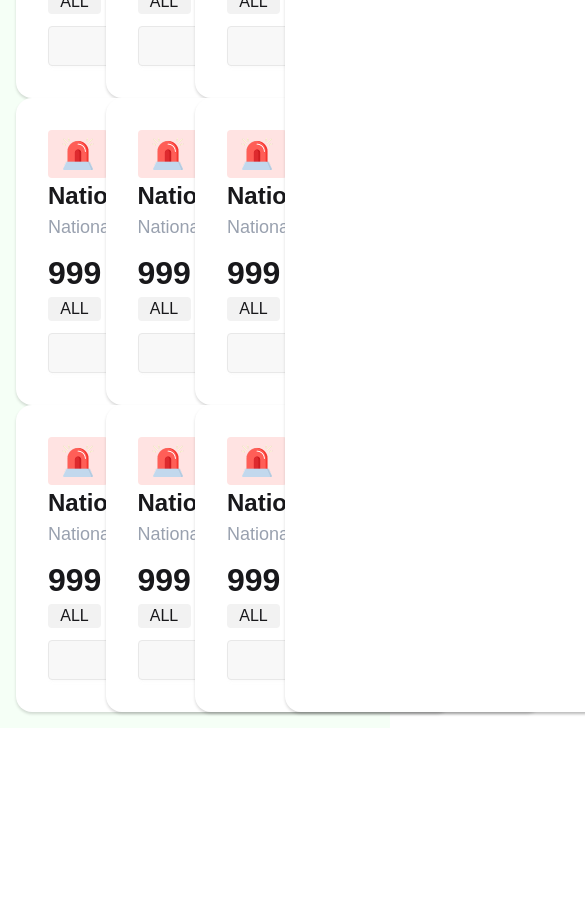
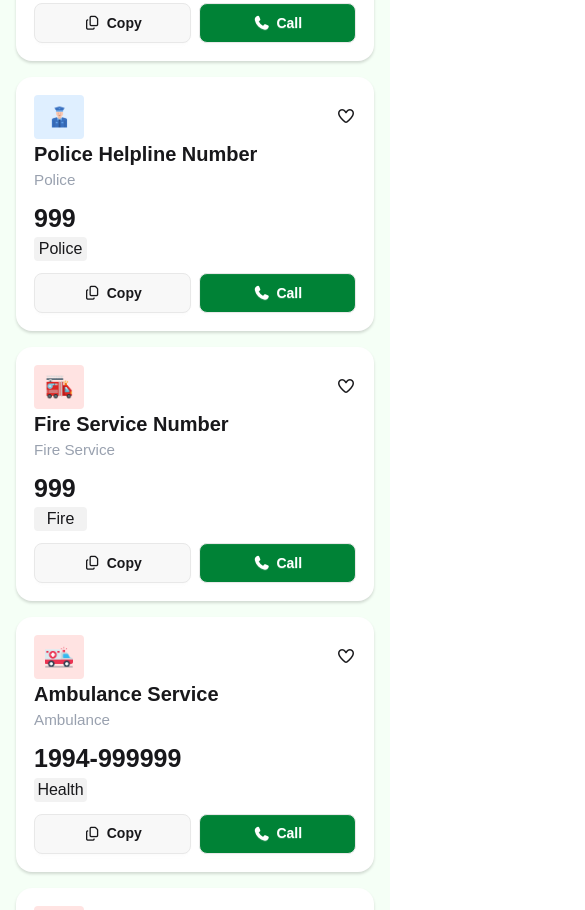
Before and after one commit to Rafi570/Emergency-Hotline, a plain HTML site: page index.html in a window 390 px wide. Shown: the part 532-1442 px from the top of the page, 585 px wide, since content can reach past the window. Before the commit the page ends 1260 px from the top, so only its background shows below. Drawn offline with nearby package versions, Linux system fonts and the light colour scheme; a web font is replaced by a local one.

Commit message:
main section compleate with responsive

```diff
--- a/index.html
+++ b/index.html
@@ -18,7 +18,7 @@
 
 <body class="hind-madurai-light">
     <header class="mt-2">
-        <nav class="max-w-[1920px] mx-auto flex justify-between">
+        <nav class="max-w-[1280px] mx-auto flex justify-between">
             <div class="flex gap-2 items-center justify-center">
                 <div><img class="w-[30px] md:w-[50px]" src="./assets/logo.png" alt=""></div>
                 <div>
@@ -53,215 +53,241 @@
                 Bangladesh</p>
         </section>
     </header>
-    <main>
+    <main class="">
         <!-- card section -->
         <section class="bg-[#f5fff6] ">
-            <div class="max-w-[1800px] mx-auto p-4">
-                <div class="card-container grid grid-cols-4">
-                    <div class="card w-[436px] bg-white shadow-[0_2px_3px_0_rgba(0,0,0,0.15)] p-[32px] rounded-[16px]">
+            <div class="max-w-[1280px] mx-auto px-4 pt-8">
+                <div class="card-container grid grid-cols-1 sm:grid-cols-2 md:grid-cols-4 gap-4">
+                    <!-- 1. National Emergency Number -->
+                    <div
+                        class="card w-full md:w-[300px] bg-white shadow-[0_2px_3px_0_rgba(0,0,0,0.15)] p-[18px] rounded-[16px]">
                         <div class="flex justify-between items-center">
-                            <div class="bg-[#ffe3e2] w-[60px] flex items-center justify-center p-2 rounded-sm">
-                                <img src="./assets/emergency.png" class="w-[32px] " alt="">
+                            <div class="bg-[#ffe3e2] w-[50px] flex items-center justify-center p-2 rounded-sm">
+                                <img src="./assets/emergency.png" class="w-[28px]" alt="">
                             </div>
                             <div><i class="fa-regular fa-heart"></i></div>
                         </div>
-                        <div class="">
-                            <p class="text-[24px] font-bold">National Emergency Number</p>
-                            <p class="text-gray-400 text-[18px]">National Emergency</p>
-                            <p class="font-bold text-[32px] mt-2 ">999</p>
+                        <div>
+                            <p class="text-[1.25rem] font-bold">National Emergency Number</p>
+                            <p class="text-gray-400 text-[0.95rem]">National Emergency</p>
+                            <p class="font-bold text-[25px] mt-2">999</p>
                         </div>
-                        <div class=" bg-[#f2f2f2] w-[53px] rounded-sm">
+                        <div class="bg-[#f2f2f2] w-[53px] rounded-sm">
                             <p class="text-center">ALL</p>
                         </div>
                         <div class="flex justify-between items-center gap-2 box-border mt-3">
-                            <button class="btn flex-1 rounded[8px]"><i class="fa-regular fa-copy"></i> Copy</button>
-                            <button class="btn flex-1 rounded[8px] bg-green-700 text-white"><i
+                            <button class="btn flex-1 rounded-[8px]"><i class="fa-regular fa-copy"></i> Copy</button>
+                            <button class="btn flex-1 rounded-[8px] bg-green-700 text-white"><i
                                     class="fa-solid fa-phone"></i>Call</button>
                         </div>
-
                     </div>
 
-                    <div class="card w-[436px] bg-white shadow-[0_2px_3px_0_rgba(0,0,0,0.15)] p-[32px] rounded-[16px]">
+                    <!-- 2. Police Helpline Number -->
+                    <div
+                        class="card w-full md:w-[300px] bg-white shadow-[0_2px_3px_0_rgba(0,0,0,0.15)] p-[18px] rounded-[16px]">
                         <div class="flex justify-between items-center">
-                            <div class="bg-[#ffe3e2] w-[60px] flex items-center justify-center p-2 rounded-sm">
-                                <img src="./assets/emergency.png" class="w-[32px] " alt="">
+                            <div class="bg-[#dfefff] w-[50px] flex items-center justify-center p-2 rounded-sm">
+                                <img src="./assets/police.png" class="w-[28px]" alt="">
                             </div>
                             <div><i class="fa-regular fa-heart"></i></div>
                         </div>
-                        <div class="">
-                            <p class="text-[24px] font-bold">National Emergency Number</p>
-                            <p class="text-gray-400 text-[18px]">National Emergency</p>
-                            <p class="font-bold text-[32px] mt-2 ">999</p>
+                        <div>
+                            <p class="text-[1.25rem] font-bold">Police Helpline Number</p>
+                            <p class="text-gray-400 text-[0.95rem]">Police</p>
+                            <p class="font-bold text-[25px] mt-2">999</p>
                         </div>
-                        <div class=" bg-[#f2f2f2] w-[53px] rounded-sm">
+                        <div class="bg-[#f2f2f2] w-[53px] rounded-sm">
+                            <p class="text-center">Police</p>
+                        </div>
+                        <div class="flex justify-between items-center gap-2 box-border mt-3">
+                            <button class="btn flex-1 rounded-[8px]"><i class="fa-regular fa-copy"></i> Copy</button>
+                            <button class="btn flex-1 rounded-[8px] bg-green-700 text-white"><i
+                                    class="fa-solid fa-phone"></i>Call</button>
+                        </div>
+                    </div>
+
+                    <!-- 3. Fire Service Number -->
+                    <div
+                        class="card w-full md:w-[300px] bg-white shadow-[0_2px_3px_0_rgba(0,0,0,0.15)] p-[18px] rounded-[16px]">
+                        <div class="flex justify-between items-center">
+                            <div class="bg-[#ffe3e2] w-[50px] flex items-center justify-center p-2 rounded-sm">
+                                <img src="./assets/fire-service.png" class="w-[28px]" alt="">
+                            </div>
+                            <div><i class="fa-regular fa-heart"></i></div>
+                        </div>
+                        <div>
+                            <p class="text-[1.25rem] font-bold">Fire Service Number</p>
+                            <p class="text-gray-400 text-[0.95rem]">Fire Service</p>
+                            <p class="font-bold text-[25px] mt-2">999</p>
+                        </div>
+                        <div class="bg-[#f2f2f2] w-[53px] rounded-sm">
+                            <p class="text-center">Fire</p>
+                        </div>
+                        <div class="flex justify-between items-center gap-2 box-border mt-3">
+                            <button class="btn flex-1 rounded-[8px]"><i class="fa-regular fa-copy"></i> Copy</button>
+                            <button class="btn flex-1 rounded-[8px] bg-green-700 text-white"><i
+                                    class="fa-solid fa-phone"></i>Call</button>
+                        </div>
+                    </div>
+
+                    <!-- 4. Ambulance Service -->
+                    <div
+                        class="card w-full md:w-[300px] bg-white shadow-[0_2px_3px_0_rgba(0,0,0,0.15)] p-[18px] rounded-[16px]">
+                        <div class="flex justify-between items-center">
+                            <div class="bg-[#ffe3e2] w-[50px] flex items-center justify-center p-2 rounded-sm">
+                                <img src="./assets/ambulance.png" class="w-[28px]" alt="">
+                            </div>
+                            <div><i class="fa-regular fa-heart"></i></div>
+                        </div>
+                        <div>
+                            <p class="text-[1.25rem] font-bold">Ambulance Service</p>
+                            <p class="text-gray-400 text-[0.95rem]">Ambulance</p>
+                            <p class="font-bold text-[25px] mt-2">1994-999999</p>
+                        </div>
+                        <div class="bg-[#f2f2f2] w-[53px] rounded-sm">
+                            <p class="text-center">Health</p>
+                        </div>
+                        <div class="flex justify-between items-center gap-2 box-border mt-3">
+                            <button class="btn flex-1 rounded-[8px]"><i class="fa-regular fa-copy"></i> Copy</button>
+                            <button class="btn flex-1 rounded-[8px] bg-green-700 text-white"><i
+                                    class="fa-solid fa-phone"></i>Call</button>
+                        </div>
+                    </div>
+
+                    <!-- 5. Women & Child Helpline -->
+                    <div
+                        class="card w-full md:w-[300px] bg-white shadow-[0_2px_3px_0_rgba(0,0,0,0.15)] p-[18px] rounded-[16px]">
+                        <div class="flex justify-between items-center">
+                            <div class="bg-[#ffe3e2] w-[50px] flex items-center justify-center p-2 rounded-sm">
+                                <img src="./assets/emergency.png" class="w-[28px]" alt="">
+                            </div>
+                            <div><i class="fa-regular fa-heart"></i></div>
+                        </div>
+                        <div>
+                            <p class="text-[1.25rem] font-bold">Women & Child Helpline</p>
+                            <p class="text-gray-400 text-[0.95rem]">Women & Child Helpline</p>
+                            <p class="font-bold text-[25px] mt-2">106</p>
+                        </div>
+                        <div class="bg-[#f2f2f2] w-[53px] rounded-sm">
+                            <p class="text-center">Help</p>
+                        </div>
+                        <div class="flex justify-between items-center gap-2 box-border mt-3">
+                            <button class="btn flex-1 rounded-[8px]"><i class="fa-regular fa-copy"></i> Copy</button>
+                            <button class="btn flex-1 rounded-[8px] bg-green-700 text-white"><i
+                                    class="fa-solid fa-phone"></i>Call</button>
+                        </div>
+                    </div>
+
+                    <!-- 6. Anti-Corruption Helpline -->
+                    <div
+                        class="card w-full md:w-[300px] bg-white shadow-[0_2px_3px_0_rgba(0,0,0,0.15)] p-[18px] rounded-[16px]">
+                        <div class="flex justify-between items-center">
+                            <div class="bg-[#ffe3e2] w-[50px] flex items-center justify-center p-2 rounded-sm">
+                                <img src="./assets/emergency.png" class="w-[28px]" alt="">
+                            </div>
+                            <div><i class="fa-regular fa-heart"></i></div>
+                        </div>
+                        <div>
+                            <p class="text-[1.25rem] font-bold">Anti-Corruption Helpline</p>
+                            <p class="text-gray-400 text-[0.95rem]">Anti-Corruption</p>
+                            <p class="font-bold text-[25px] mt-2">109</p>
+                        </div>
+                        <div class="bg-[#f2f2f2] w-[53px] rounded-sm">
                             <p class="text-center">ALL</p>
                         </div>
                         <div class="flex justify-between items-center gap-2 box-border mt-3">
-                            <button class="btn flex-1 rounded[8px]"><i class="fa-regular fa-copy"></i> Copy</button>
-                            <button class="btn flex-1 rounded[8px] bg-green-700 text-white"><i
+                            <button class="btn flex-1 rounded-[8px]"><i class="fa-regular fa-copy"></i> Copy</button>
+                            <button class="btn flex-1 rounded-[8px] bg-green-700 text-white"><i
                                     class="fa-solid fa-phone"></i>Call</button>
                         </div>
+                    </div>
 
-                    </div>
-                    <div class="card w-[436px] bg-white shadow-[0_2px_3px_0_rgba(0,0,0,0.15)] p-[32px] rounded-[16px]">
+                    <!-- 7. Electricity Helpline -->
+                    <div
+                        class="card w-full md:w-[300px] bg-white shadow-[0_2px_3px_0_rgba(0,0,0,0.15)] p-[18px] rounded-[16px]">
                         <div class="flex justify-between items-center">
-                            <div class="bg-[#ffe3e2] w-[60px] flex items-center justify-center p-2 rounded-sm">
-                                <img src="./assets/emergency.png" class="w-[32px] " alt="">
+                            <div class="bg-[#ffe3e2] w-[50px] flex items-center justify-center p-2 rounded-sm">
+                                <img src="./assets/emergency.png" class="w-[28px]" alt="">
                             </div>
                             <div><i class="fa-regular fa-heart"></i></div>
                         </div>
-                        <div class="">
-                            <p class="text-[24px] font-bold">National Emergency Number</p>
-                            <p class="text-gray-400 text-[18px]">National Emergency</p>
-                            <p class="font-bold text-[32px] mt-2 ">999</p>
+                        <div>
+                            <p class="text-[1.25rem] font-bold">Electricity Helpline</p>
+                            <p class="text-gray-400 text-[0.95rem]">Electricity Helpline</p>
+                            <p class="font-bold text-[25px] mt-2">16216</p>
                         </div>
-                        <div class=" bg-[#f2f2f2] w-[53px] rounded-sm">
+                        <div class="bg-[#f2f2f2] w-[53px] rounded-sm">
                             <p class="text-center">ALL</p>
                         </div>
                         <div class="flex justify-between items-center gap-2 box-border mt-3">
-                            <button class="btn flex-1 rounded[8px]"><i class="fa-regular fa-copy"></i> Copy</button>
-                            <button class="btn flex-1 rounded[8px] bg-green-700 text-white"><i
+                            <button class="btn flex-1 rounded-[8px]"><i class="fa-regular fa-copy"></i> Copy</button>
+                            <button class="btn flex-1 rounded-[8px] bg-green-700 text-white"><i
                                     class="fa-solid fa-phone"></i>Call</button>
                         </div>
+                    </div>
 
-                    </div>
-                    <div class="card w-[436px] bg-white shadow-[0_2px_3px_0_rgba(0,0,0,0.15)] p-[32px] rounded-[16px]">
+                    <!-- 8. Brac Helpline -->
+                    <div
+                        class="card w-full md:w-[300px] bg-white shadow-[0_2px_3px_0_rgba(0,0,0,0.15)] p-[18px] rounded-[16px]">
                         <div class="flex justify-between items-center">
-                            <div class="bg-[#ffe3e2] w-[60px] flex items-center justify-center p-2 rounded-sm">
-                                <img src="./assets/emergency.png" class="w-[32px] " alt="">
+                            <div class="bg-[#ffe3e2] w-[50px] flex items-center justify-center p-2 rounded-sm">
+                                <img src="./assets/emergency.png" class="w-[28px]" alt="">
                             </div>
                             <div><i class="fa-regular fa-heart"></i></div>
                         </div>
-                        <div class="">
-                            <p class="text-[24px] font-bold">National Emergency Number</p>
-                            <p class="text-gray-400 text-[18px]">National Emergency</p>
-                            <p class="font-bold text-[32px] mt-2 ">999</p>
+                        <div>
+                            <p class="text-[1.25rem] font-bold">Brac Helpline</p>
+                            <p class="text-gray-400 text-[0.95rem]">Brac Helpline</p>
+                            <p class="font-bold text-[25px] mt-2">16445</p>
                         </div>
-                        <div class=" bg-[#f2f2f2] w-[53px] rounded-sm">
-                            <p class="text-center">ALL</p>
+                        <div class="bg-[#f2f2f2] w-[53px] rounded-sm">
+                            <p class="text-center">NGO</p>
                         </div>
                         <div class="flex justify-between items-center gap-2 box-border mt-3">
-                            <button class="btn flex-1 rounded[8px]"><i class="fa-regular fa-copy"></i> Copy</button>
-                            <button class="btn flex-1 rounded[8px] bg-green-700 text-white"><i
+                            <button class="btn flex-1 rounded-[8px]"><i class="fa-regular fa-copy"></i> Copy</button>
+                            <button class="btn flex-1 rounded-[8px] bg-green-700 text-white"><i
                                     class="fa-solid fa-phone"></i>Call</button>
                         </div>
+                    </div>
 
-                    </div>
-                    <div class="card w-[436px] bg-white shadow-[0_2px_3px_0_rgba(0,0,0,0.15)] p-[32px] rounded-[16px]">
+                    <!-- 9. Bangladesh Railway Helpline -->
+                    <div
+                        class="card w-full md:w-[300px] bg-white shadow-[0_2px_3px_0_rgba(0,0,0,0.15)] p-[18px] rounded-[16px]">
                         <div class="flex justify-between items-center">
-                            <div class="bg-[#ffe3e2] w-[60px] flex items-center justify-center p-2 rounded-sm">
-                                <img src="./assets/emergency.png" class="w-[32px] " alt="">
+                            <div class="bg-[#ffe3e2] w-[50px] flex items-center justify-center p-2 rounded-sm">
+                                <img src="./assets/emergency.png" class="w-[28px]" alt="">
                             </div>
                             <div><i class="fa-regular fa-heart"></i></div>
                         </div>
-                        <div class="">
-                            <p class="text-[24px] font-bold">National Emergency Number</p>
-                            <p class="text-gray-400 text-[18px]">National Emergency</p>
-                            <p class="font-bold text-[32px] mt-2 ">999</p>
+                        <div>
+                            <p class="text-[1.25rem] font-bold">Bangladesh Railway Helpline</p>
+                            <p class="text-gray-400 text-[0.95rem]">Bangladesh Railway</p>
+                            <p class="font-bold text-[25px] mt-2">163</p>
                         </div>
-                        <div class=" bg-[#f2f2f2] w-[53px] rounded-sm">
-                            <p class="text-center">ALL</p>
+                        <div class="bg-[#f2f2f2] w-[53px] rounded-sm">
+                            <p class="text-center">Travel</p>
                         </div>
                         <div class="flex justify-between items-center gap-2 box-border mt-3">
-                            <button class="btn flex-1 rounded[8px]"><i class="fa-regular fa-copy"></i> Copy</button>
-                            <button class="btn flex-1 rounded[8px] bg-green-700 text-white"><i
+                            <button class="btn flex-1 rounded-[8px]"><i class="fa-regular fa-copy"></i> Copy</button>
+                            <button class="btn flex-1 rounded-[8px] bg-green-700 text-white"><i
                                     class="fa-solid fa-phone"></i>Call</button>
                         </div>
+                    </div>
 
-                    </div>
-                    <div class="card w-[436px] bg-white shadow-[0_2px_3px_0_rgba(0,0,0,0.15)] p-[32px] rounded-[16px]">
+                    <!-- 10. Call History Card (special span) -->
+                    <div
+                        class="card w-full md:w-[300px] bg-white shadow-[0_2px_3px_0_rgba(0,0,0,0.15)] p-[18px] rounded-[16px] md:col-start-4 md:row-start-1 md:row-end-4">
                         <div class="flex justify-between items-center">
-                            <div class="bg-[#ffe3e2] w-[60px] flex items-center justify-center p-2 rounded-sm">
-                                <img src="./assets/emergency.png" class="w-[32px] " alt="">
+                            <div class="flex items-center justify-center">
+                                <div><i class="fa-solid fa-clock"></i></div>
+                                <p class="ml-1 text-[18px] font-[600]">Call History</p>
                             </div>
-                            <div><i class="fa-regular fa-heart"></i></div>
+                            <button class="btn bg-green-700 rounded-3xl text-white">Clear</button>
                         </div>
-                        <div class="">
-                            <p class="text-[24px] font-bold">National Emergency Number</p>
-                            <p class="text-gray-400 text-[18px]">National Emergency</p>
-                            <p class="font-bold text-[32px] mt-2 ">999</p>
-                        </div>
-                        <div class=" bg-[#f2f2f2] w-[53px] rounded-sm">
-                            <p class="text-center">ALL</p>
-                        </div>
-                        <div class="flex justify-between items-center gap-2 box-border mt-3">
-                            <button class="btn flex-1 rounded[8px]"><i class="fa-regular fa-copy"></i> Copy</button>
-                            <button class="btn flex-1 rounded[8px] bg-green-700 text-white"><i
-                                    class="fa-solid fa-phone"></i>Call</button>
-                        </div>
-
-                    </div>
-                    <div class="card w-[436px] bg-white shadow-[0_2px_3px_0_rgba(0,0,0,0.15)] p-[32px] rounded-[16px]">
-                        <div class="flex justify-between items-center">
-                            <div class="bg-[#ffe3e2] w-[60px] flex items-center justify-center p-2 rounded-sm">
-                                <img src="./assets/emergency.png" class="w-[32px] " alt="">
-                            </div>
-                            <div><i class="fa-regular fa-heart"></i></div>
-                        </div>
-                        <div class="">
-                            <p class="text-[24px] font-bold">National Emergency Number</p>
-                            <p class="text-gray-400 text-[18px]">National Emergency</p>
-                            <p class="font-bold text-[32px] mt-2 ">999</p>
-                        </div>
-                        <div class=" bg-[#f2f2f2] w-[53px] rounded-sm">
-                            <p class="text-center">ALL</p>
-                        </div>
-                        <div class="flex justify-between items-center gap-2 box-border mt-3">
-                            <button class="btn flex-1 rounded[8px]"><i class="fa-regular fa-copy"></i> Copy</button>
-                            <button class="btn flex-1 rounded[8px] bg-green-700 text-white"><i
-                                    class="fa-solid fa-phone"></i>Call</button>
-                        </div>
-
-                    </div>
-                    <div class="card w-[436px] bg-white shadow-[0_2px_3px_0_rgba(0,0,0,0.15)] p-[32px] rounded-[16px]">
-                        <div class="flex justify-between items-center">
-                            <div class="bg-[#ffe3e2] w-[60px] flex items-center justify-center p-2 rounded-sm">
-                                <img src="./assets/emergency.png" class="w-[32px] " alt="">
-                            </div>
-                            <div><i class="fa-regular fa-heart"></i></div>
-                        </div>
-                        <div class="">
-                            <p class="text-[24px] font-bold">National Emergency Number</p>
-                            <p class="text-gray-400 text-[18px]">National Emergency</p>
-                            <p class="font-bold text-[32px] mt-2 ">999</p>
-                        </div>
-                        <div class=" bg-[#f2f2f2] w-[53px] rounded-sm">
-                            <p class="text-center">ALL</p>
-                        </div>
-                        <div class="flex justify-between items-center gap-2 box-border mt-3">
-                            <button class="btn flex-1 rounded[8px]"><i class="fa-regular fa-copy"></i> Copy</button>
-                            <button class="btn flex-1 rounded[8px] bg-green-700 text-white"><i
-                                    class="fa-solid fa-phone"></i>Call</button>
-                        </div>
-
-                    </div>
-                    <div class="card w-[436px] bg-white shadow-[0_2px_3px_0_rgba(0,0,0,0.15)] p-[32px] rounded-[16px]">
-                        <div class="flex justify-between items-center">
-                            <div class="bg-[#ffe3e2] w-[60px] flex items-center justify-center p-2 rounded-sm">
-                                <img src="./assets/emergency.png" class="w-[32px] " alt="">
-                            </div>
-                            <div><i class="fa-regular fa-heart"></i></div>
-                        </div>
-                        <div class="">
-                            <p class="text-[24px] font-bold">National Emergency Number</p>
-                            <p class="text-gray-400 text-[18px]">National Emergency</p>
-                            <p class="font-bold text-[32px] mt-2 ">999</p>
-                        </div>
-                        <div class=" bg-[#f2f2f2] w-[53px] rounded-sm">
-                            <p class="text-center">ALL</p>
-                        </div>
-                        <div class="flex justify-between items-center gap-2 box-border mt-3">
-                            <button class="btn flex-1 rounded[8px]"><i class="fa-regular fa-copy"></i> Copy</button>
-                            <button class="btn flex-1 rounded[8px] bg-green-700 text-white"><i
-                                    class="fa-solid fa-phone"></i>Call</button>
-                        </div>
-
-                    </div>
-                    <div class="card w-[436px] bg-white shadow-[0_2px_3px_0_rgba(0,0,0,0.15)] p-[32px] rounded-[16px]   col-start-4 row-start-1 row-end-4">
-
                     </div>
                 </div>
             </div>
+
 
         </section>
     </main>
```
